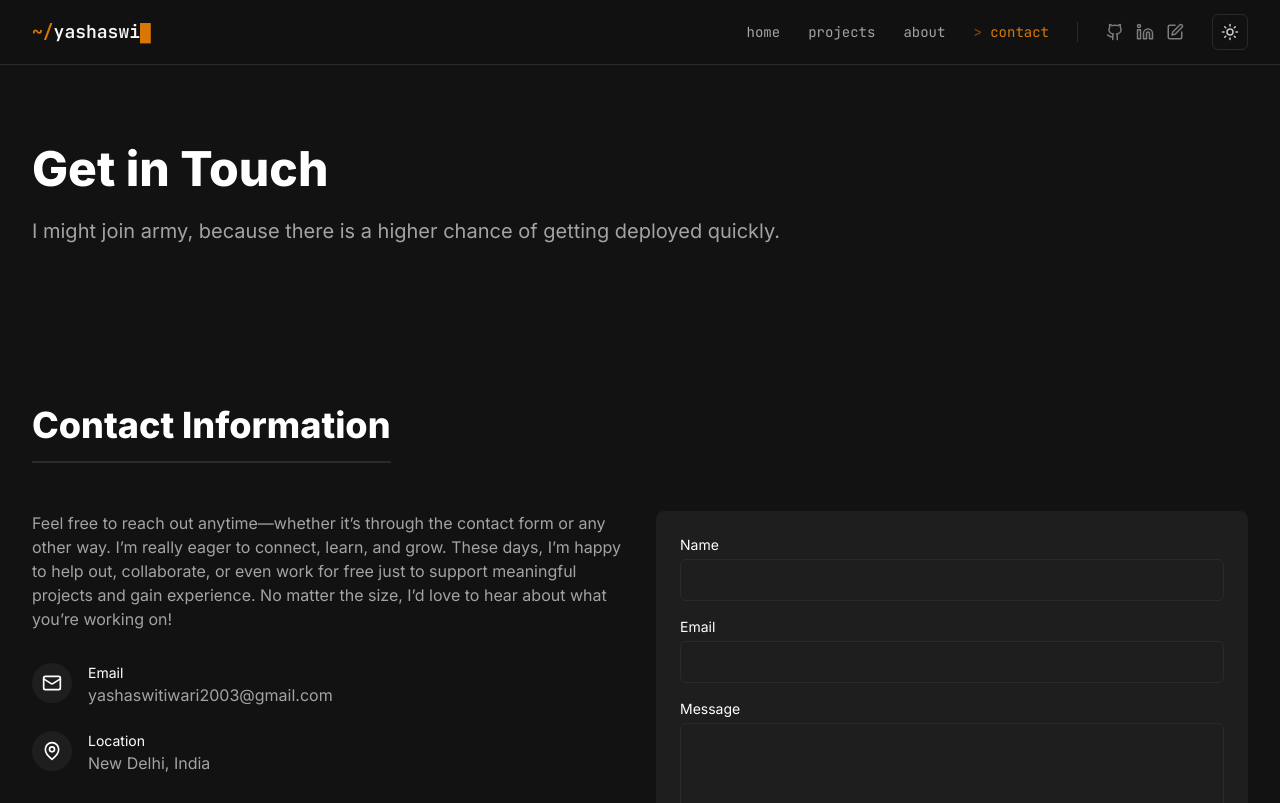
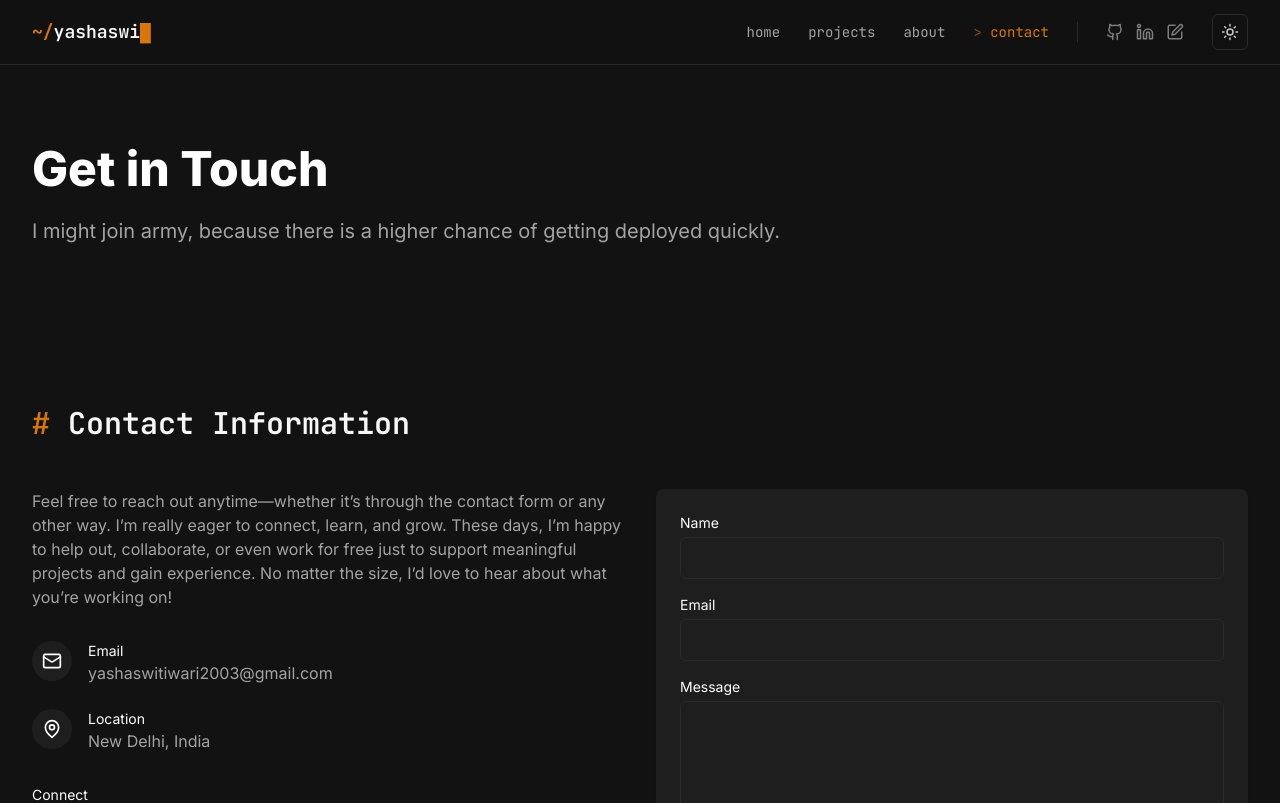
Before and after one commit to yashaswi29/Portfolio, a React (Vite) app: page /contact in a window 1280 px wide. Shown: the top 803 px of the page. Built offline with nearby package versions, Linux system fonts and the light colour scheme.

Commit message:
style: amber mono section heading

```diff
--- a/src/components/Section.tsx
+++ b/src/components/Section.tsx
@@ -11,8 +11,8 @@ const Section: React.FC<SectionProps> = ({ title, id, children, className = '' }
   return (
     <section id={id} className={`py-16 ${className}`}>
       <div className="max-w-7xl mx-auto px-4 sm:px-6 lg:px-8">
-        <h2 className="text-3xl md:text-4xl font-bold mb-12 text-primary-900 dark:text-white border-b-2 border-primary-200 dark:border-primary-700 pb-4 inline-block">
-          {title}
+        <h2 className="font-mono text-2xl md:text-3xl font-bold mb-12 text-primary-900 dark:text-[#F8F8F8]">
+          <span className="text-accent">#</span> {title}
         </h2>
         {children}
       </div>
```
